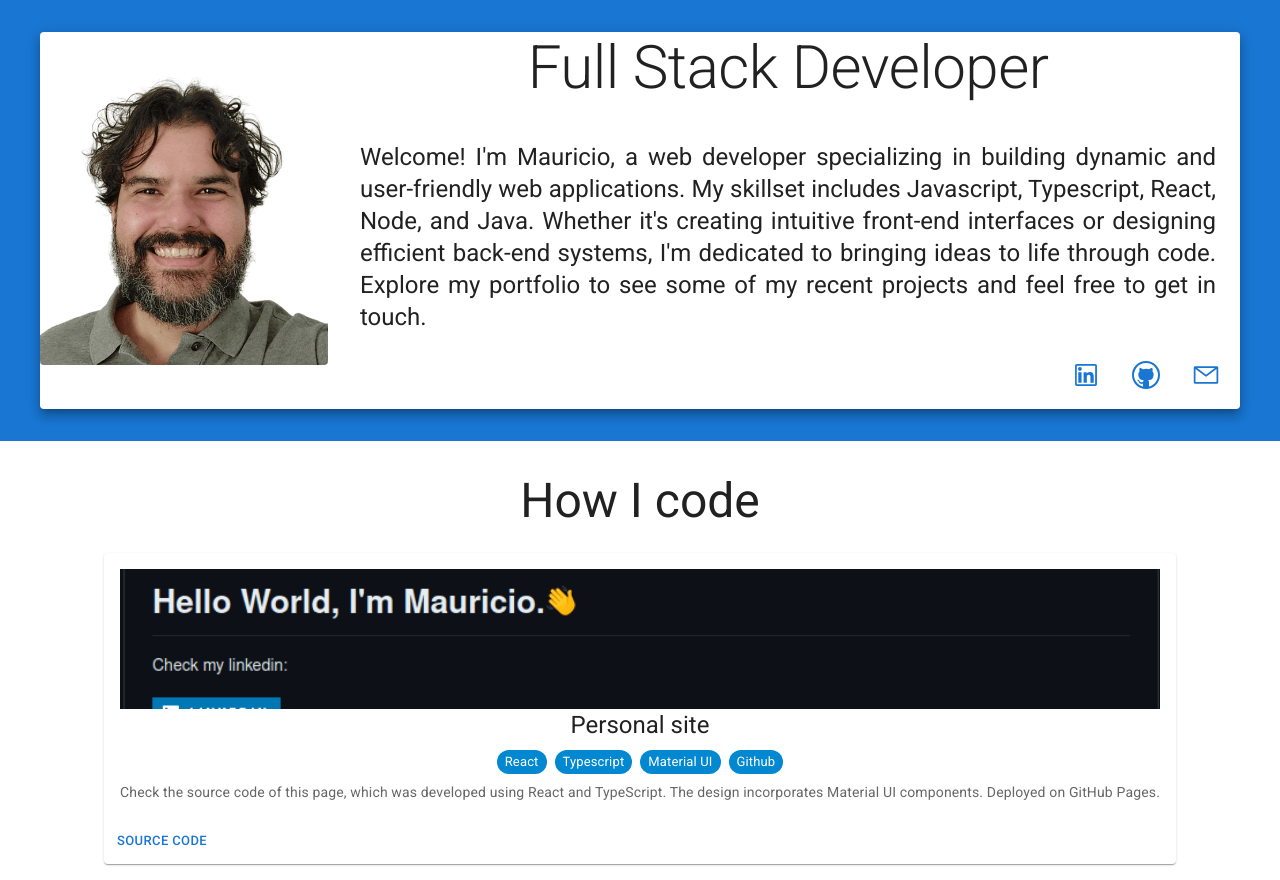
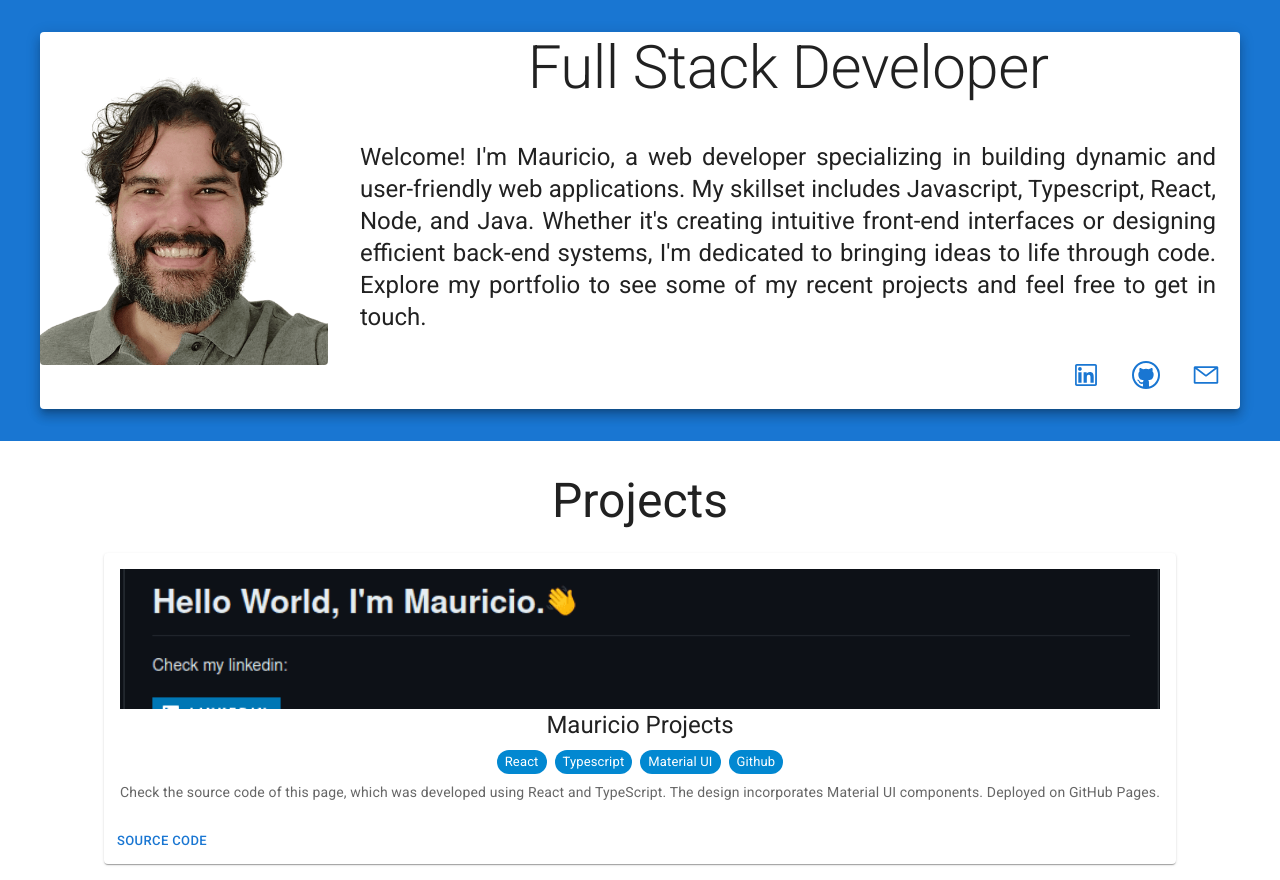
Before and after one commit to Mauricio-MdS/mauricio-mds.github.io, a React (Create React App) app: page / in a window 1280 px wide. Built offline with nearby package versions, Linux system fonts and the light colour scheme.

Commit message:
update portfolio header

```diff
--- a/src/components/Portfolio/Portfolio.tsx
+++ b/src/components/Portfolio/Portfolio.tsx
@@ -21,13 +21,13 @@ function Portfolio() {
       p="16px"
     >
       <Typography variant="h3" component="h2" gutterBottom>
-        How I code
+        Projects
       </Typography>
       <Card component="article">
         <CardContent>
           <CardMedia sx={{ height: 140 }} image={githubImg} title="" />
           <Typography gutterBottom variant="h5">
-            Personal site
+            Mauricio Projects
           </Typography>
           <Stack
             direction="row"
```
